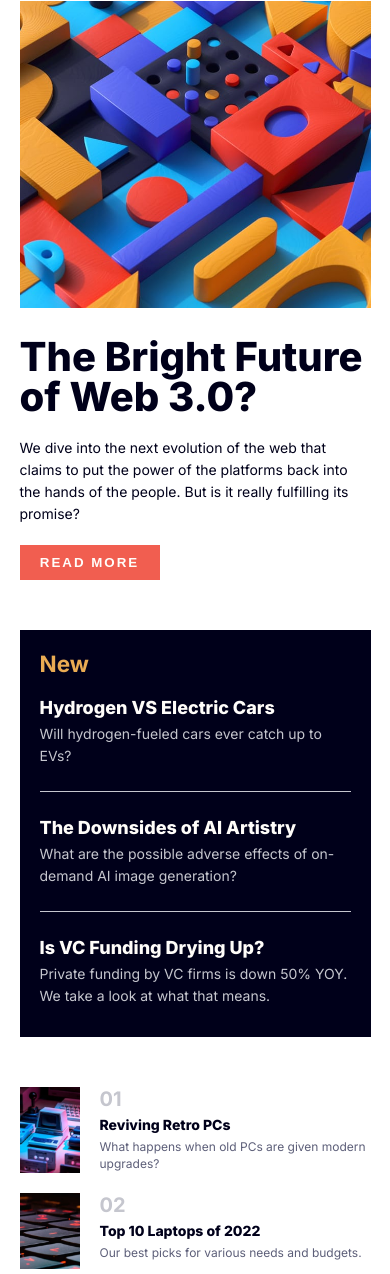
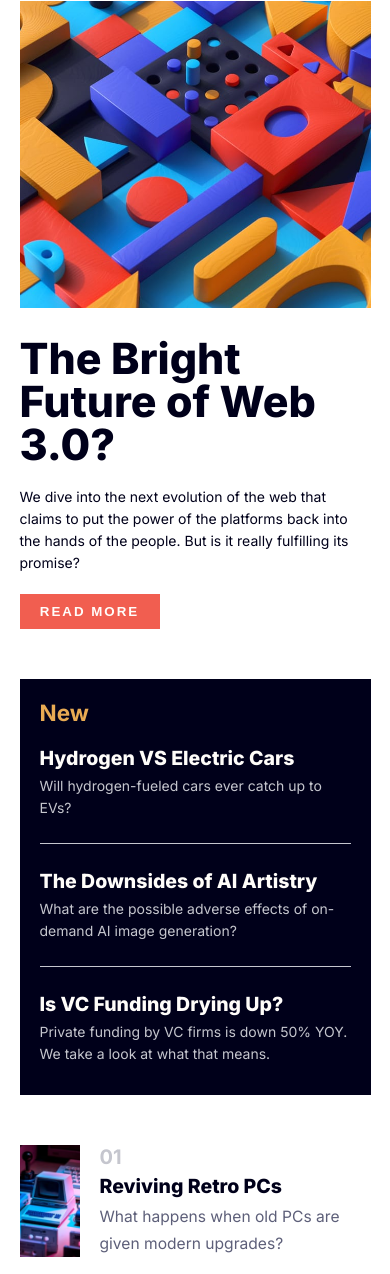
Before and after one commit to mikej321/news-homepage, a website built with webpack: page src/index.html in a window 390 px wide. Shown: the part 89-1363 px from the top of the page. Built offline with nearby package versions, Linux system fonts and the light colour scheme.

Commit message:
Fixed media queries

```diff
--- a/src/styles/style.sass
+++ b/src/styles/style.sass
@@ -56,7 +56,7 @@ body
         background: rgba(0, 0, 0, 0.5)
         z-index: 0
 
-@media screen and (min-width: 750px)
+@media screen and (min-width: 600px)
     .container
         max-width: 75vw
         &[menu_open=""]::after
@@ -136,7 +136,7 @@ header .link_container[closed=""]
 .open:hover path
     fill: $soft_red
 
-@media screen and (min-width: 750px)
+@media screen and (min-width: 600px)
     header .menu_icons
         display: none
     header .link_container[closed=""],
@@ -175,8 +175,8 @@ main
         color: $very_dark_blue
         margin-bottom: 2rem
         font-weight: 800
-        font-size: clamp(4rem, 4vw, 6rem)
-        line-height: clamp(4rem, 4vw, 4rem)
+        font-size: clamp(4rem, 11vw, 8rem)
+        line-height: clamp(4rem, 11vw, 8rem)
     p
         font-size: clamp(1.4rem, 2vw, 2.5rem)
         line-height: clamp(2.2rem, 2vw, 4rem)
@@ -213,7 +213,7 @@ main
             gap: .5rem
             position: relative
             h3
-                font-size: clamp(1.8rem, 2vw, 2rem)
+                font-size: clamp(1.8rem, 5vw, 4rem)
                 font-weight: 800
                 color: $off_white
                 & a
@@ -234,7 +234,7 @@ picture
     display: flex
     flex-direction: column
 
-@media screen and (min-width: 750px)
+@media screen and (min-width: 600px)
     main
         grid-template-areas: "image image other_articles" "title info other_articles"
         grid-template-columns: 29rem 1fr 1fr
@@ -255,7 +255,7 @@ picture
     .article_info
         justify-content: space-between
 
-@media screen and (min-width: 750px)
+@media screen and (min-width: 600px)
     main .new_articles
         margin-bottom: 0
     main .new_articles h2
@@ -302,7 +302,7 @@ picture
                 margin-bottom: .5rem
             .other_article_title
                 font-weight: 800
-                font-size: 1.4rem
+                font-size: clamp(1.4rem, 5vw, 2.5rem)
                 color: $very_dark_blue
                 margin-bottom: .5rem
                 & a
@@ -312,17 +312,22 @@ picture
                     &:hover
                         color: $soft_red
             .other_article_info
-                font-size: 1.2rem
+                font-size: clamp(1.3rem, 4vw, 2.5rem)
                 color: $dark_grayish_blue
-                line-height: 1.75rem
+                line-height: clamp(1.75rem, 7vw, 3rem)
 
-@media screen and (min-width: 750px)
+@media screen and (min-width: 600px)
     .other_articles_container
         display: grid
         grid-template-areas: "article_1 article_2 article_3"
         grid-template-columns: 29rem 1fr 1fr
         .other_article .other_article_content
             max-width: 18rem
+            .other_article_info
+                font-size: 1.3rem
+                line-height: 1.75rem
+            .other_article_title
+                font-size: 1.4rem
 
 footer
     grid-area: footer
```
Also changed, not shown: dist/news.js.
